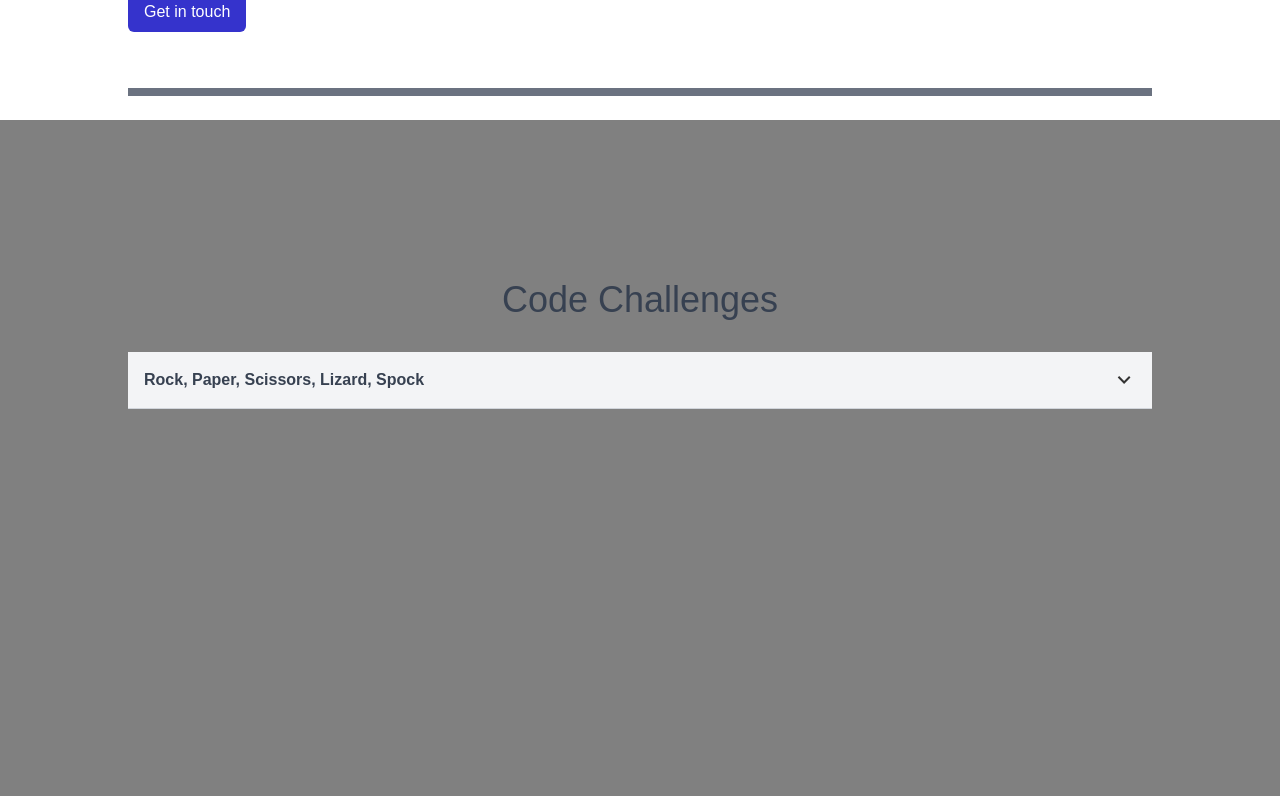
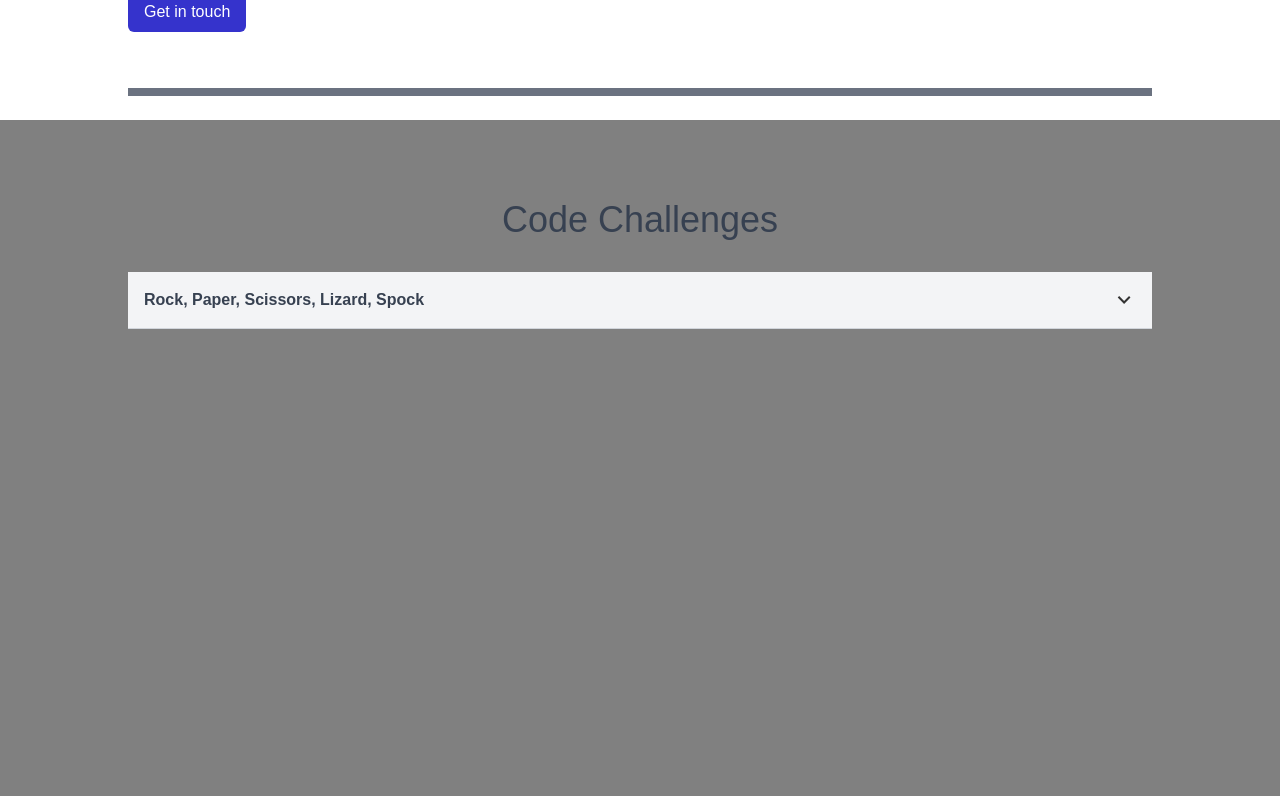
Before and after one commit to ChrisMuster/chrismuster-site, a Next.js app: page / in a window 1280 px wide. Shown: the part 904-1700 px from the top of the page. Built offline with nearby package versions, Linux system fonts and the light colour scheme.

Commit message:
main - fix section padding

```diff
--- a/app/components/section/section.tsx
+++ b/app/components/section/section.tsx
@@ -25,7 +25,7 @@ export default function Section({
   return (
     <section
       id={id}
-      className={cleanClassNames("h-auto min-h-screen flex flex-col", fullWidth ? "w-full" : "p-xsmall md:p-medium lg:p-xlarge xl:p-xxlarge", mbSpacingClasses[spacing], bgColor ? bgColor : "", className)}
+      className={cleanClassNames("h-auto min-h-screen flex flex-col", fullWidth ? "w-full" : "p-xsmall md:p-medium lg:px-xlarge xl:px-xxlarge", mbSpacingClasses[spacing], bgColor ? bgColor : "", className)}
     >
       {children}
     </section>
```
